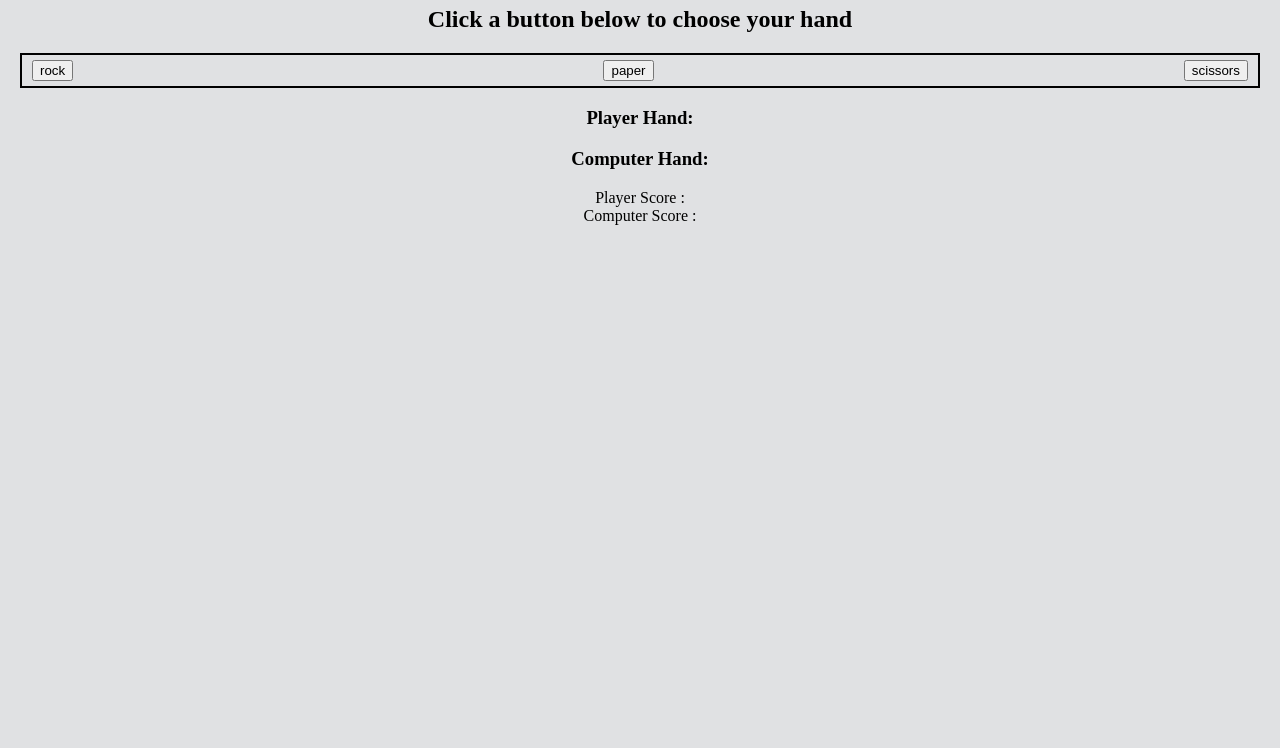
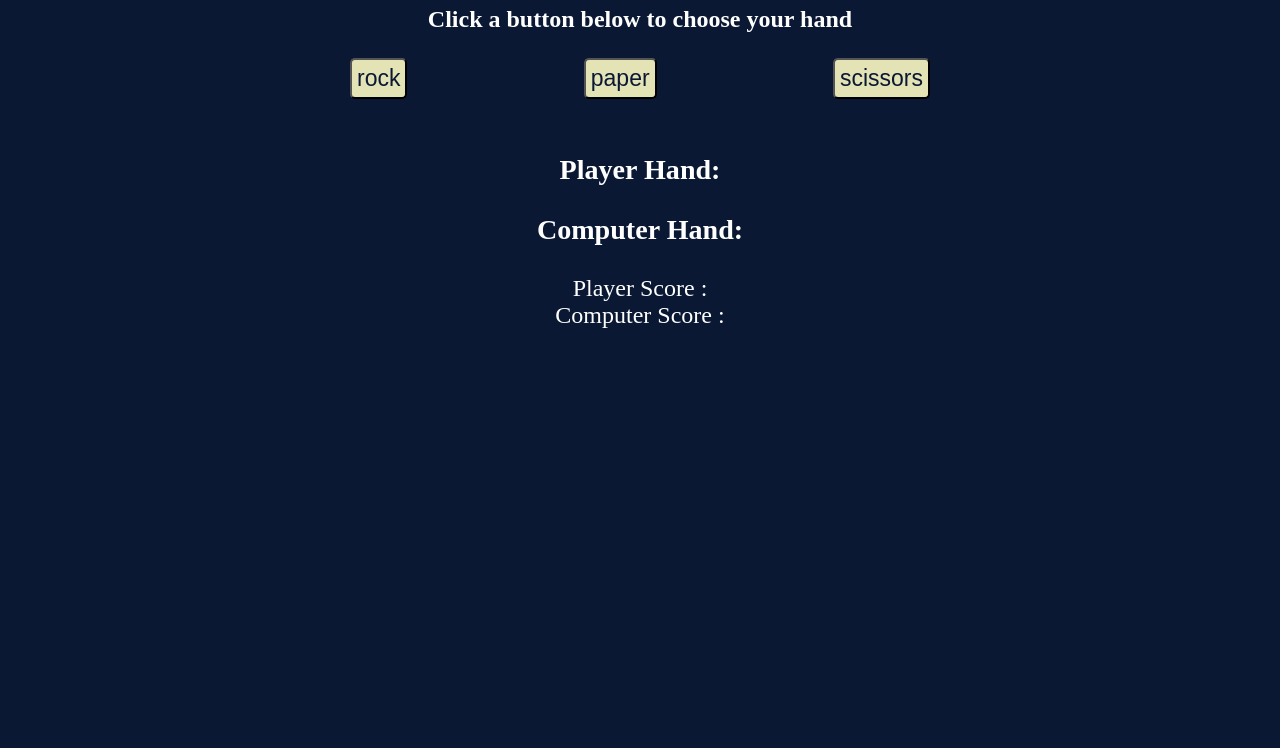
Before and after one commit to austinjbrock/rock-paper-scissors, a plain HTML site: page index.html in a window 1280 px wide. Shown: the part 52-800 px from the top of the page. Drawn offline with Linux system fonts and the light colour scheme.

Commit message:
added stying for finished project

```diff
--- a/style.css
+++ b/style.css
@@ -1,18 +1,43 @@
 body {
    margin: 0;
    padding: 0;
-   background-color: #e0e1e3;
+   background-color: #0a1833;
    text-align: center;
+   color: #fff;
 }
 
 #icon-box {
    text-align: center;
    display: flex;
    justify-content: space-between;
-   border: 2px solid black;
-   margin: 10px 20px;
+   margin: 0 auto;
+   width: 600px;
 }
 
 .hand-title {
    margin: 5px 10px;
 }
+
+input{
+   font-size: 23px;
+   text-align: center;
+   padding: 5px;
+   background-color: #e3e3b5;
+   color: #0a1833;
+   border-radius: 5px;
+}
+
+input:hover {
+   background-color: aqua;
+}
+
+
+.chosen-hand-box{
+   margin-top: 50px;
+   text-align: center;
+   font-size: 24px;
+}
+
+.scoreboard {
+   font-size: 24px;
+}
```
